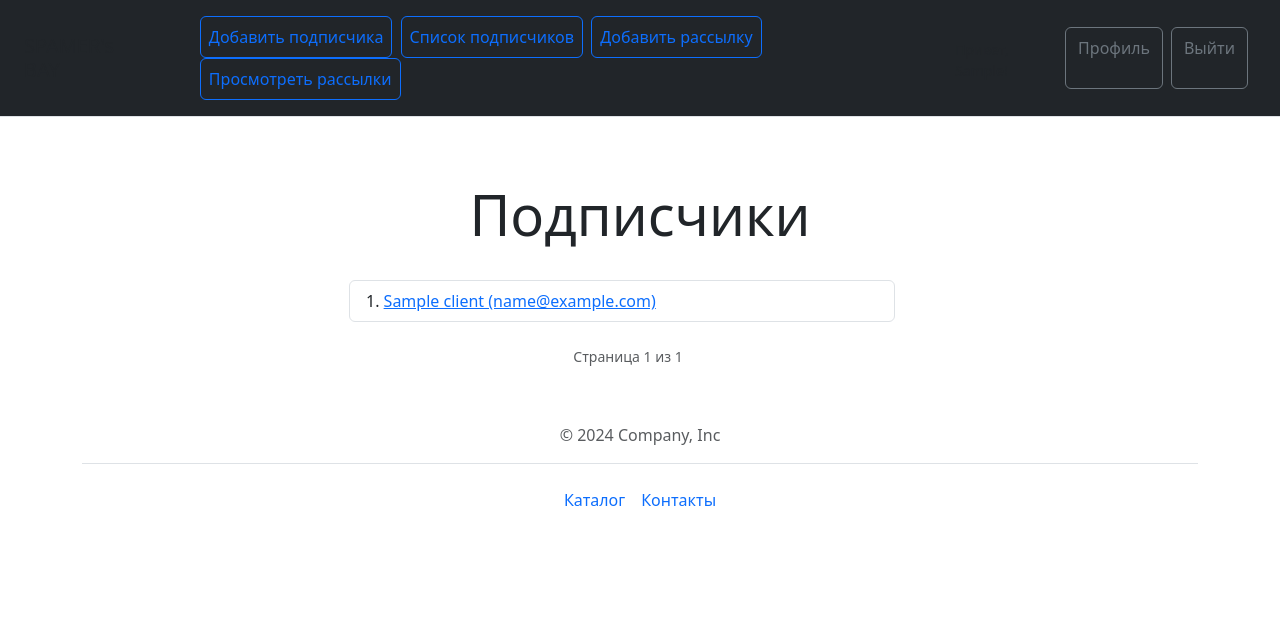
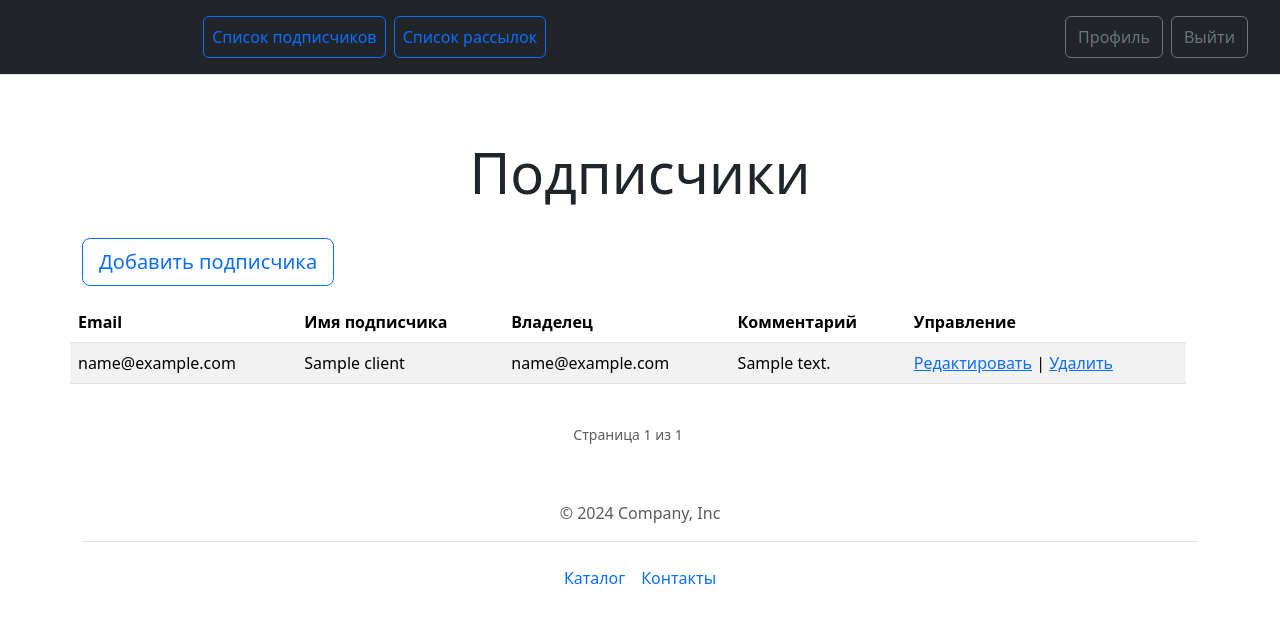
Before and after one commit to AnDBush174/coursework6_django, a Django app: page /client/view_all/ in a window 1280 px wide. Shown: the top 623 px of the page. Run offline with Django 4.2, Linux system fonts and the light colour scheme; a user stored in the database is signed in; tables that the repository leaves empty hold one stand-in row (values such as "Sample post"); some libraries are stand-ins or nearby versions.

Commit message:
Add client CRUD and templates

```diff
--- a/clients/templates/clients/client_confirm_delete.html
+++ b/clients/templates/clients/client_confirm_delete.html
@@ -9,7 +9,7 @@
                 {{ form.as_p }}
                 <p>Удалить {{object.name}}?</p>
                 <button type="submit" class="btn btn-block btn-outline-danger">Подтвердить</button>
-                <a href="{% url 'clients:edit_client' object.pk %}" class="p-2 btn btn-outline-primary">Отменить</a>
+                <a href="{% url 'clients:all_clients' %}" class="p-2 btn btn-outline-primary">Отменить</a>
             </form>
         </div>
     </div>
--- a/clients/templates/clients/client_form.html
+++ b/clients/templates/clients/client_form.html
@@ -15,10 +15,6 @@
                     Создать подписчика
                     {% endif %}
                 </button>
-            {% if object %}
-                <a href="{% url 'clients:delete_client' object.pk %}"
-                           class="m-1 btn p-2 btn-outline-danger">Удалить подписчика</a>
-            {% endif %}
             </form>
         </div>
     </div>
--- a/clients/templates/clients/client_list.html
+++ b/clients/templates/clients/client_list.html
@@ -1,17 +1,51 @@
 {% extends 'base.html' %}
 
 {% block content %}
+    {% if user.is_authenticated %}
+        <div class="col-12 mb-3">
+            <a href="{% url 'clients:add_client' %}" class="btn btn-lg btn-outline-primary">Добавить подписчика</a>
+        </div>
+    {% endif %}
     <div class="row mb-3">
-        <div class="col-3"></div>
-        <ul class="list-group list-group-numbered col-6">
+        <table class="table table-striped">
+            <thead>
+            <tr>
+                <th scope="col">Email</th>
+                <th scope="col">Имя подписчика</th>
+                {% if perms.clients.view_client %}
+                    <th scope="col">Владелец</th>
+                {% endif %}
+                <th scope="col">Комментарий</th>
+                <th scope="col">Управление</th>
+            </tr>
+            </thead>
+            <tbody>
             {% for object in object_list %}
-                <li class="list-group-item">
-                    <a href="{% url 'clients:edit_client' object.pk %}">
-                        {{ object.name }} ({{ object.email }})
-                    </a>
-                </li>
+                <tr>
+                    <td>
+                        {{ object.email }}
+                    </td>
+                    <td>
+                        {{ object.name }}
+                    </td>
+                {% if perms.clients.view_client %}
+                    <td>
+                        {{ object.owner }}
+                    </td>
+                {% endif %}
+                    <td>
+                        {{ object.comment|default:'-'|truncatechars:30 }}
+                    </td>
+                    <td>
+                        {% if user.is_superuser or user == object.owner %}
+                        <a href="{% url 'clients:edit_client' object.pk %}">Редактировать</a> |
+                        <a href="{% url 'clients:delete_client' object.pk %}">Удалить</a>
+                        {% endif %}
+                    </td>
+                </tr>
             {% endfor %}
-        </ul>
+            </tbody>
+        </table>
     </div>
 
     <div class="row text-center">
--- a/clients/views.py
+++ b/clients/views.py
@@ -1,3 +1,4 @@
+from django.contrib.auth.mixins import LoginRequiredMixin, UserPassesTestMixin
 from django.urls import reverse_lazy
 from django.views.generic import ListView, CreateView, UpdateView, DeleteView
 
@@ -5,24 +6,20 @@ from clients.forms import ClientForm
 from clients.models import Client
 
 
-class ClientListView(ListView):
-    paginate_by = 10
+class ClientListView(LoginRequiredMixin, ListView):
+    paginate_by = 50
     model = Client
     extra_context = {'title': 'Подписчики'}
 
-    def get_queryset(self, *args, **kwargs):
-        queryset = super().get_queryset(*args, **kwargs)
-        queryset = queryset.all()
-        return queryset
+    def get_queryset(self):
+        queryset = super().get_queryset()
+        if self.request.user.has_perm('clients.view_client'):
+            return queryset
+        else:
+            return queryset.filter(owner=self.request.user)
 
 
-class ClientCreateView(CreateView):
-    model = Client
-    form_class = ClientForm
-    success_url = reverse_lazy('clients:all_clients')
-
-
-class ClientUpdateView(UpdateView):
+class ClientCreateView(LoginRequiredMixin, CreateView):
     model = Client
     form_class = ClientForm
     success_url = reverse_lazy('clients:all_clients')
@@ -35,6 +32,16 @@ class ClientUpdateView(UpdateView):
         return super().form_valid(form)
 
 
-class ClientDeleteView(DeleteView):
+class ClientUpdateView(LoginRequiredMixin, UpdateView):
+    model = Client
+    form_class = ClientForm
+    success_url = reverse_lazy('clients:all_clients')
+
+
+class ClientDeleteView(LoginRequiredMixin, UserPassesTestMixin, DeleteView):
     model = Client
     success_url = reverse_lazy('clients:all_clients')
+
+    def test_func(self):
+        obj = self.get_object()
+        return self.request.user.is_superuser or obj.owner == self.request.user
--- a/templates/includes/inc_header.html
+++ b/templates/includes/inc_header.html
@@ -1,9 +1,7 @@
 <h5 class="my-0 mr-md-auto font-weight-normal">SPAMER's BAY</h5>
 <nav class="ms-5">
-    <a class="me-1 p-2 btn btn-outline-primary" href="{% url 'clients:add_client' %}">Добавить подписчика</a>
     <a class="me-1 p-2 btn btn-outline-primary" href="{% url 'clients:all_clients' %}">Список подписчиков</a>
-    <a class="me-1 p-2 btn btn-outline-primary" href="{% url 'mailing:create_mailing' %}">Добавить рассылку</a>
-    <a class="me-1 p-2 btn btn-outline-primary" href="{% url 'mailing:mailing_list' %}">Просмотреть рассылки</a>
+    <a class="me-1 p-2 btn btn-outline-primary" href="{% url 'mailing:mailing_list' %}">Список рассылок</a>
 </nav>
 <nav class="d-inline-flex mt-2 mt-md-0 ms-md-auto">
         {% if user.is_authenticated %}
```
Also changed, not shown: users/templates/users/users_list.html (added, +45 -0 lines).
